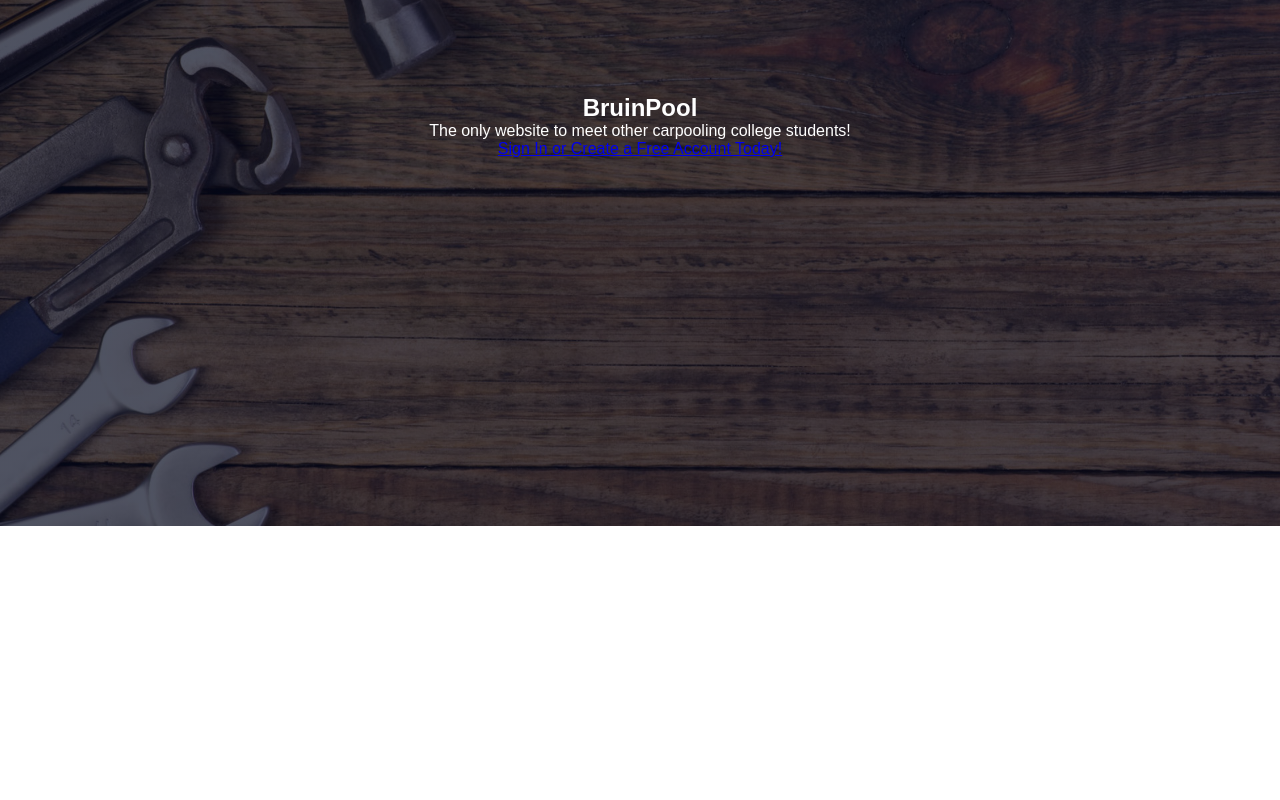
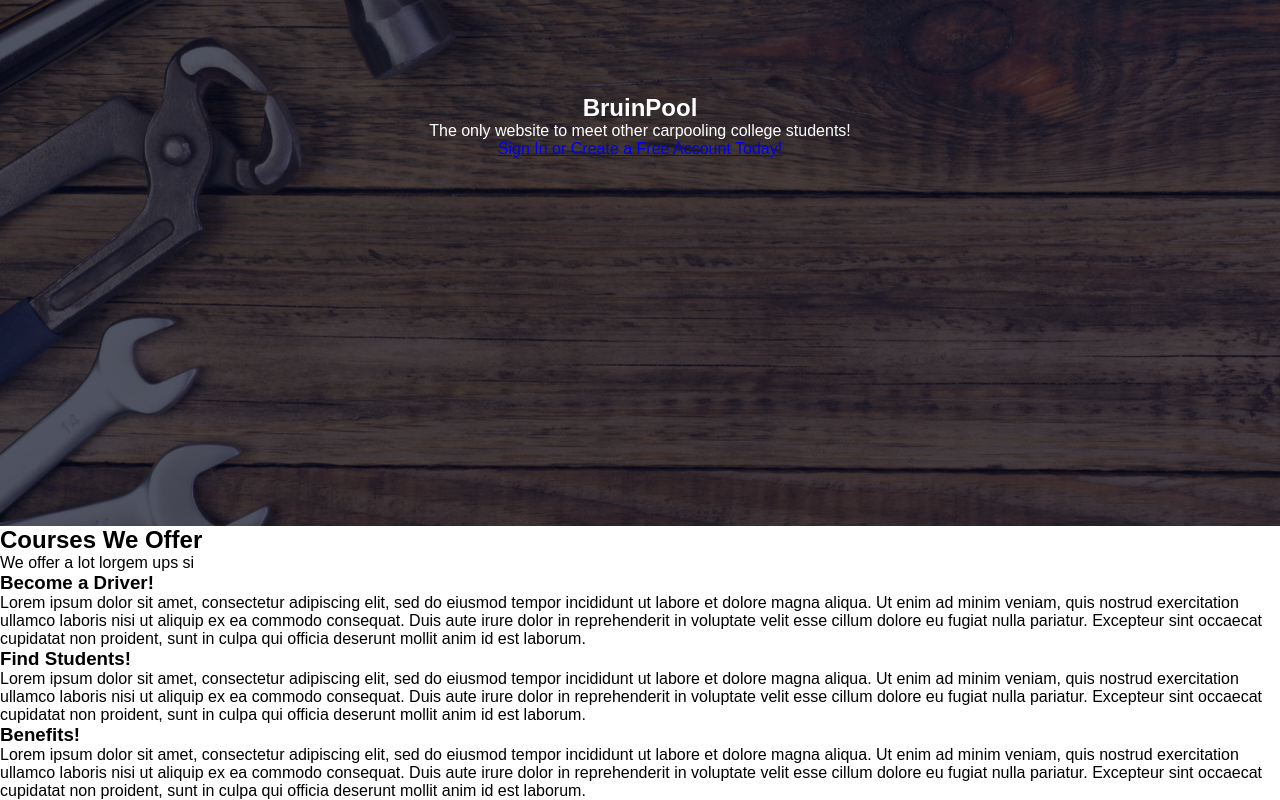
Before and after one commit to Hakob3215/35LProject_BruinPool, a React (Create React App) app in the folder client/: page / in a window 1280 px wide. Shown: the part 274-1074 px from the top of the page. Before the commit the page ends 800 px from the top, so only its background shows below. Built offline with nearby package versions, Linux system fonts and the light colour scheme.

Commit message:
Update FirstPage.js

```diff
--- a/client/src/FirstPage.js
+++ b/client/src/FirstPage.js
@@ -38,7 +38,29 @@
 </div>
 
 	</section>
-  </body>
+
+	<section class="course">
+  <h1>Courses We Offer</h1>
+  <p>We offer a lot lorgem ups si</p>
+
+  <div class="row">
+    <div class="course-col">
+      <h3>Become a Driver!</h3>
+      <p>Lorem ipsum dolor sit amet, consectetur adipiscing elit, sed do eiusmod tempor incididunt ut labore et dolore magna aliqua. Ut enim ad minim veniam, quis nostrud exercitation ullamco laboris nisi ut aliquip ex ea commodo consequat. Duis aute irure dolor in reprehenderit in voluptate velit esse cillum dolore eu fugiat nulla pariatur. Excepteur sint occaecat cupidatat non proident, sunt in culpa qui officia deserunt mollit anim id est laborum.</p>
+    </div>
+    <div class="course-col">
+      <h3>Find Students!</h3>
+      <p>Lorem ipsum dolor sit amet, consectetur adipiscing elit, sed do eiusmod tempor incididunt ut labore et dolore magna aliqua. Ut enim ad minim veniam, quis nostrud exercitation ullamco laboris nisi ut aliquip ex ea commodo consequat. Duis aute irure dolor in reprehenderit in voluptate velit esse cillum dolore eu fugiat nulla pariatur. Excepteur sint occaecat cupidatat non proident, sunt in culpa qui officia deserunt mollit anim id est laborum.</p>
+    </div>
+    <div class="course-col">
+      <h3>Benefits!</h3>
+      <p>Lorem ipsum dolor sit amet, consectetur adipiscing elit, sed do eiusmod tempor incididunt ut labore et dolore magna aliqua. Ut enim ad minim veniam, quis nostrud exercitation ullamco laboris nisi ut aliquip ex ea commodo consequat. Duis aute irure dolor in reprehenderit in voluptate velit esse cillum dolore eu fugiat nulla pariatur. Excepteur sint occaecat cupidatat non proident, sunt in culpa qui officia deserunt mollit anim id est laborum.</p>
+    </div>
+  </div>
+</section>
+
+</body>
+
 
 
 
```
